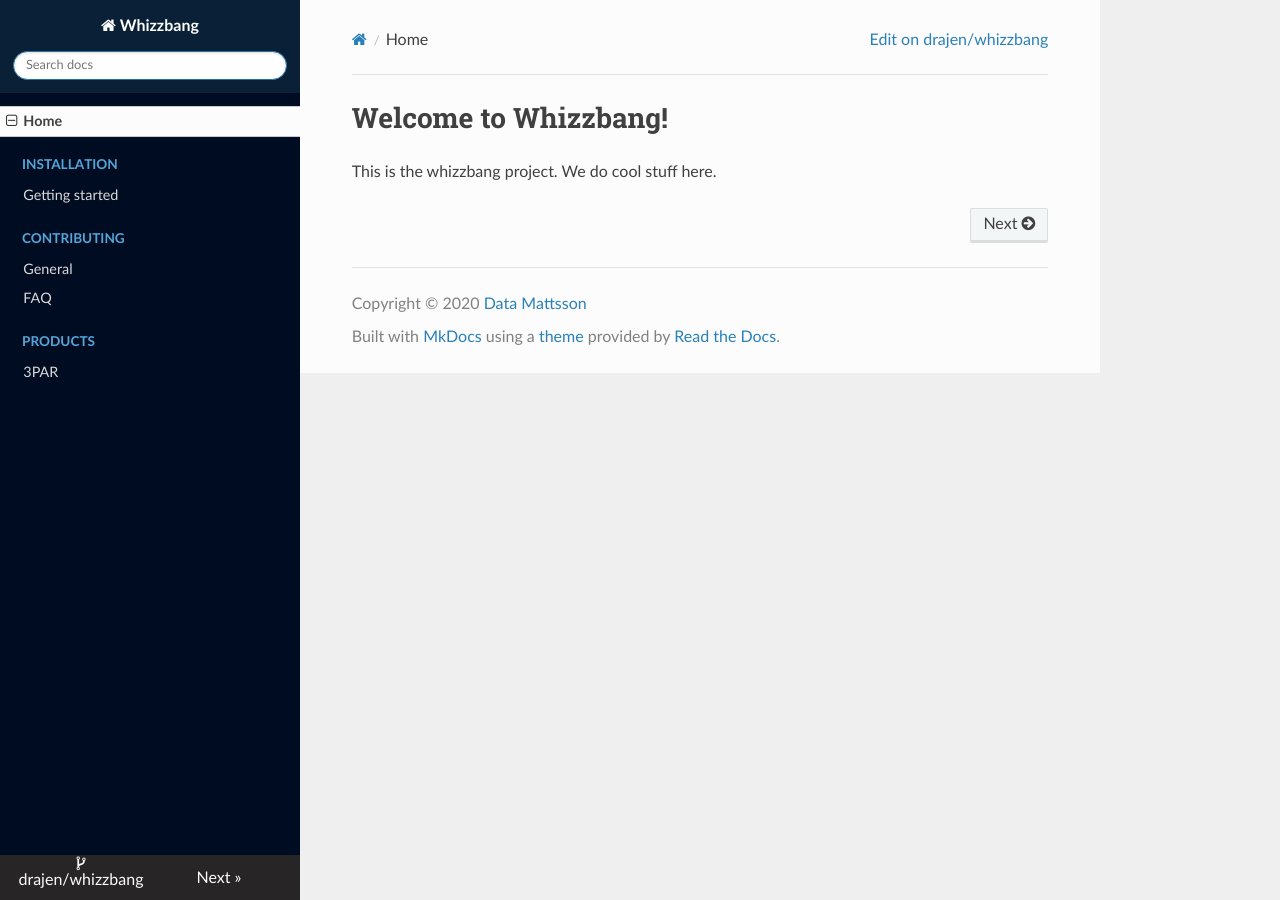
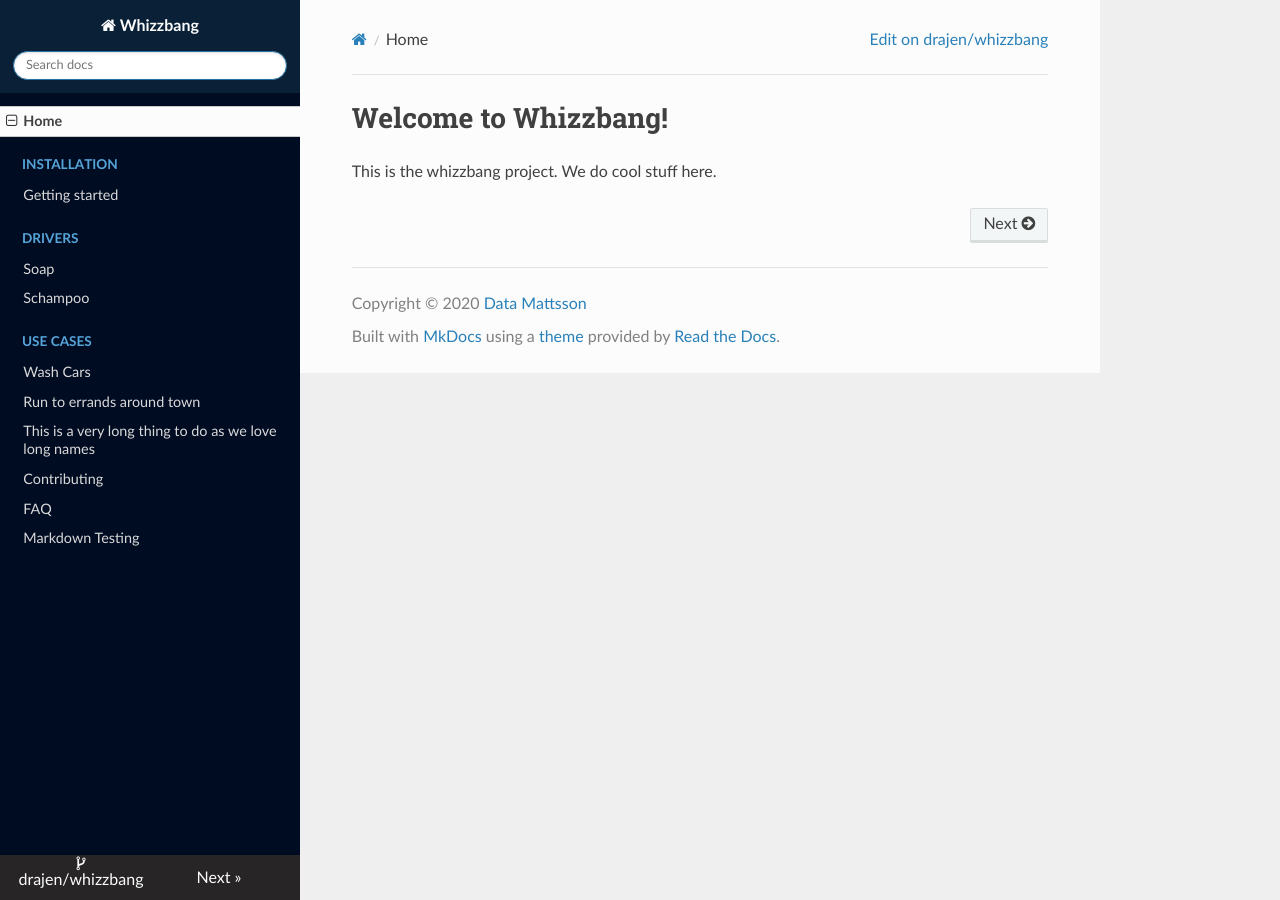
Before and after one commit to datamattsson/whizzbang, an MkDocs documentation site: the page built from docs/index.md, in a window 1280 px wide. Built offline with MkDocs 1.6.1, drawn with Linux system fonts in a browser that asks for light colours; nearby versions of some CDN libraries.

Commit message:
testing...

```diff
--- a/mkdocs.yml
+++ b/mkdocs.yml
@@ -4,17 +4,22 @@ theme: 'readthedocs'
 repo_name: 'drajen/whizzbang'
 repo_url: 'https://github.com/drajen/whizzbang'
 copyright: 'Copyright © 2020 <a href="https://datamattsson.io">Data Mattsson</a>'
-nav:
-  - Home: 'index.md'
-  - Installation:
-    - 'Getting started': 'installation/getting_started.md'
-  - Contributing:
-    - 'General':  'contributing.md'
-  - FAQ: 'faq.md'
-  - Products:
-    - 3PAR: 'foo.md'
 extra_css:
   - css/hpedev.css
 google_analytics:
   - 'UA-79554149-3'
   - 'https://whizzbang.datamattsson.io'
+nav:
+  - Home: 'index.md'
+  - Installation:
+    - 'Getting started': 'installation/getting_started.md'
+  - Drivers:
+    - Soap: 'soap.md'
+    - Schampoo: 'soap.md'
+  - Use Cases:
+    - Wash Cars: 'cars.md'
+    - Run to errands around town: 'usecase2.md'
+    - This is a very long thing to do as we love long names: 'long.md'
+  - Contributing: 'contributing.md'
+  - FAQ: 'faq.md'
+  - Markdown Testing: 'sample.md'
```
Also changed, not shown: docs/sample.md (added, +103 -0 lines).
